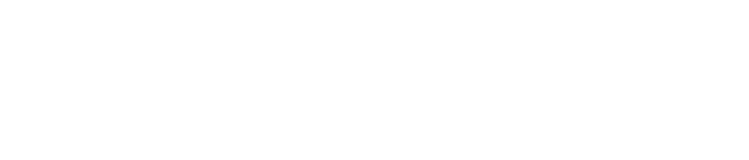
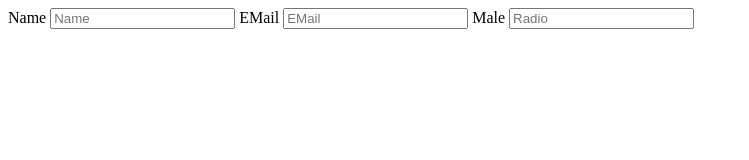
Before and after one commit to acciojob/signup-form-car-Lochan-sharma232, a website: page main.html in a window 1280 px wide. Shown: the whole page, without its empty margins (0-749 px from the left). Drawn offline with Linux system fonts and the light colour scheme.

Commit message:
created a submission

```diff
--- a/main.html
+++ b/main.html
@@ -7,6 +7,13 @@
 </head>
 
 <body>
+	<form method="post">
+		<label for="Name">Name</label>
+		<input placeholder="Name"type="text"id="name"required>
+		<label for="email">EMail</label>
+		<input placeholder="EMail"type="EMail"id="email"required>
+		<label for="gender_m">Male</label>
+		<input placeholder="Radio"type=""id="email"required>
 	<!-- the entire body must be written by student -->
     <script type="text/javascript" src="./script.js">
 </script>
```
